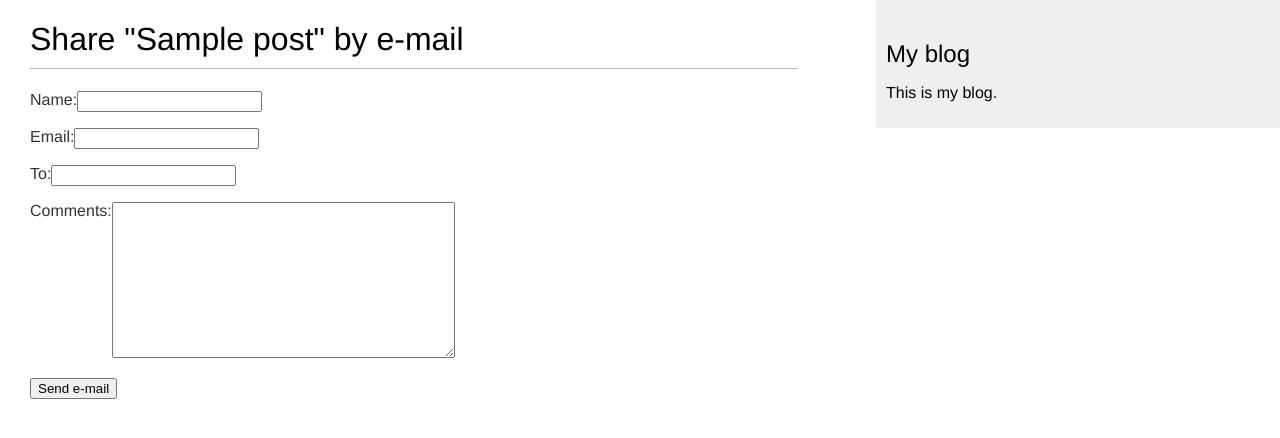
After one commit to athiqur/Blog, a Django app: page /blog/1/share/ in a window 1280 px wide. The commit adds this page. Shown: the top 438 px of the page. Run offline with Django 4.2, Linux system fonts and the light colour scheme; tables that the repository leaves empty hold one stand-in row (values such as "Sample post").

Commit message:
Support post sharing by email

```diff
--- /dev/null
+++ b/mysite/blog/forms.py
@@ -0,0 +1,8 @@
+from django import forms
+
+
+class EmailPostForm(forms.Form):
+    name = forms.CharField(max_length=25)
+    email = forms.EmailField()
+    to = forms.EmailField()
+    comments = forms.CharField(required=False, widget=forms.Textarea)
--- a/mysite/blog/templates/blog/post/detail.html
+++ b/mysite/blog/templates/blog/post/detail.html
@@ -6,4 +6,9 @@
    Published {{ post.publish }} by {{ post.author }}
 </p>
 {{ post.body|linebreaks }}
+<p>
+   <a href="{% url "blog:post_share" post.id %}">
+      Share this post
+   </a>
+</p>
 {% endblock %}
--- /dev/null
+++ b/mysite/blog/templates/blog/post/share.html
@@ -0,0 +1,17 @@
+{% extends "blog/base.html" %}
+{% block title %}Share a post{% endblock %}
+{% block content %}
+{% if sent %}
+<h1>E-mail successfully sent</h1>
+<p>
+    "{{ post.title }}" was successfully sent to {{ form.cleaned_data.to }}.
+</p>
+{% else %}
+<h1>Share "{{ post.title }}" by e-mail</h1>
+<form method="post">
+    {{ form.as_p }}
+    {% csrf_token %}
+    <input type="submit" value="Send e-mail">
+</form>
+{% endif %}
+{% endblock %}
--- a/mysite/blog/urls.py
+++ b/mysite/blog/urls.py
@@ -10,4 +10,5 @@ urlpatterns = [
         views.post_detail,
         name="post_detail",
     ),
+    path("<int:post_id>/share/", views.post_share, name="post_share"),
 ]
--- a/mysite/blog/views.py
+++ b/mysite/blog/views.py
@@ -2,6 +2,8 @@ from django.shortcuts import render, get_object_or_404
 from .models import Post
 from django.core.paginator import Paginator, EmptyPage, PageNotAnInteger
 from django.views.generic import ListView
+from .forms import EmailPostForm
+from django.core.mail import send_mail
 
 
 class PostListView(ListView):
@@ -21,3 +23,41 @@ def post_detail(request, year, month, day, post_slug):
         publish__day=day,
     )
     return render(request, "blog/post/detail.html", {"post": post})
+
+
+def post_share(request, post_id):
+    post = get_object_or_404(Post, id=post_id, status="published")
+    form = get_forms_post_request_data_or_none(
+        request.POST or None, EmailPostForm
+    )
+    if form.is_valid():
+        send_email(request, post, form.cleaned_data)
+    else:
+        form = get_empty_form(EmailPostForm)
+    return render(
+        request,
+        "blog/post/share.html",
+        {
+            "post": post,
+            "form": form,
+            "sent": form.is_valid(),
+        },
+    )
+
+
+def get_forms_post_request_data_or_none(request, EmailPostForm):
+    return EmailPostForm(request)
+
+
+def get_empty_form(EmailPostForm):
+    return EmailPostForm()
+
+
+def send_email(request, post, cleaned_data):
+    post_url = request.build_absolute_uri(post.get_absolute_url())
+    subject = f"{cleaned_data['name']} recommends you read " f"{post.title}"
+    message = (
+        f"Read {post.title} at {post_url}\n\n"
+        f"{cleaned_data['name']}'s comments: {cleaned_data['comments']}"
+    )
+    send_mail(subject, message, "athiqurking@gmail.com", [cleaned_data["to"]])
--- a/mysite/mysite/settings.py
+++ b/mysite/mysite/settings.py
@@ -124,3 +124,5 @@ STATIC_URL = "static/"
 # https://docs.djangoproject.com/en/4.1/ref/settings/#default-auto-field
 
 DEFAULT_AUTO_FIELD = "django.db.models.BigAutoField"
+
+EMAIL_BACKEND = "django.core.mail.backends.console.EmailBackend"
```
